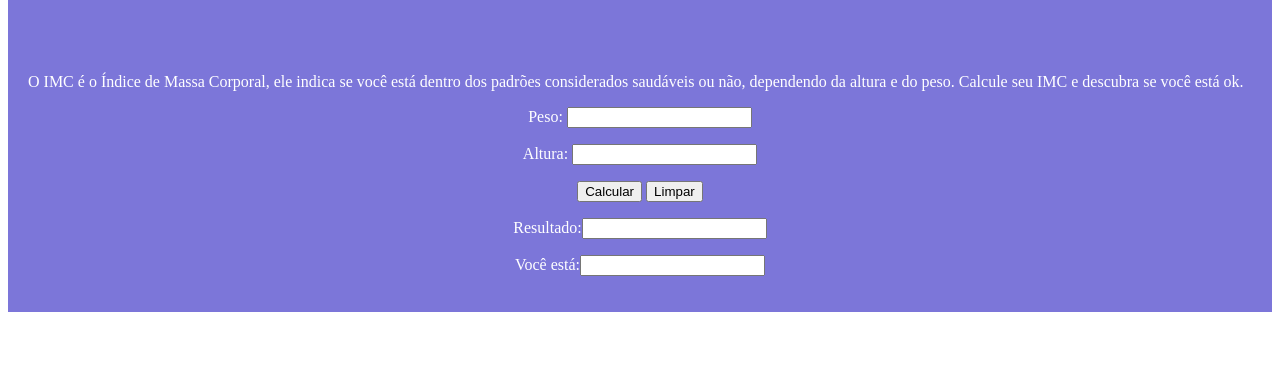
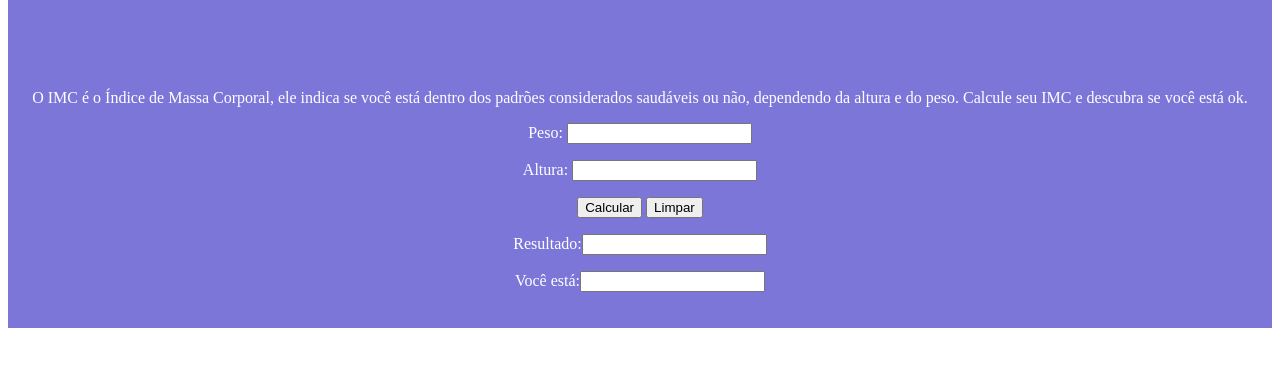
Before and after one commit to souzajuh82/imc, a plain HTML site: page index.html in a window 1280 px wide. Shown: the part 140-506 px from the top of the page. Drawn offline with Linux system fonts and the light colour scheme.

Commit message:
Update index.html

```diff
--- a/index.html
+++ b/index.html
@@ -34,10 +34,10 @@ document.formImc.resultado.value = imc.toFixed(2);
 <div id="t">
 		<h1 align="center">Calcule seu IMC</h1>
 		<br><br>
-		O IMC é o Índice de Massa Corporal, ele indica
+		<p align="center">O IMC é o Índice de Massa Corporal, ele indica
 		se você está dentro dos padrões considerados saudáveis
 		ou não, dependendo da altura e do peso. Calcule
-		seu IMC e descubra se você está ok.
+		seu IMC e descubra se você está ok.</p>
 
 <form action="IMC-Calculator-Example.html" name="formImc" method="post" onsubmit="return CalculoImc();">
 
```
